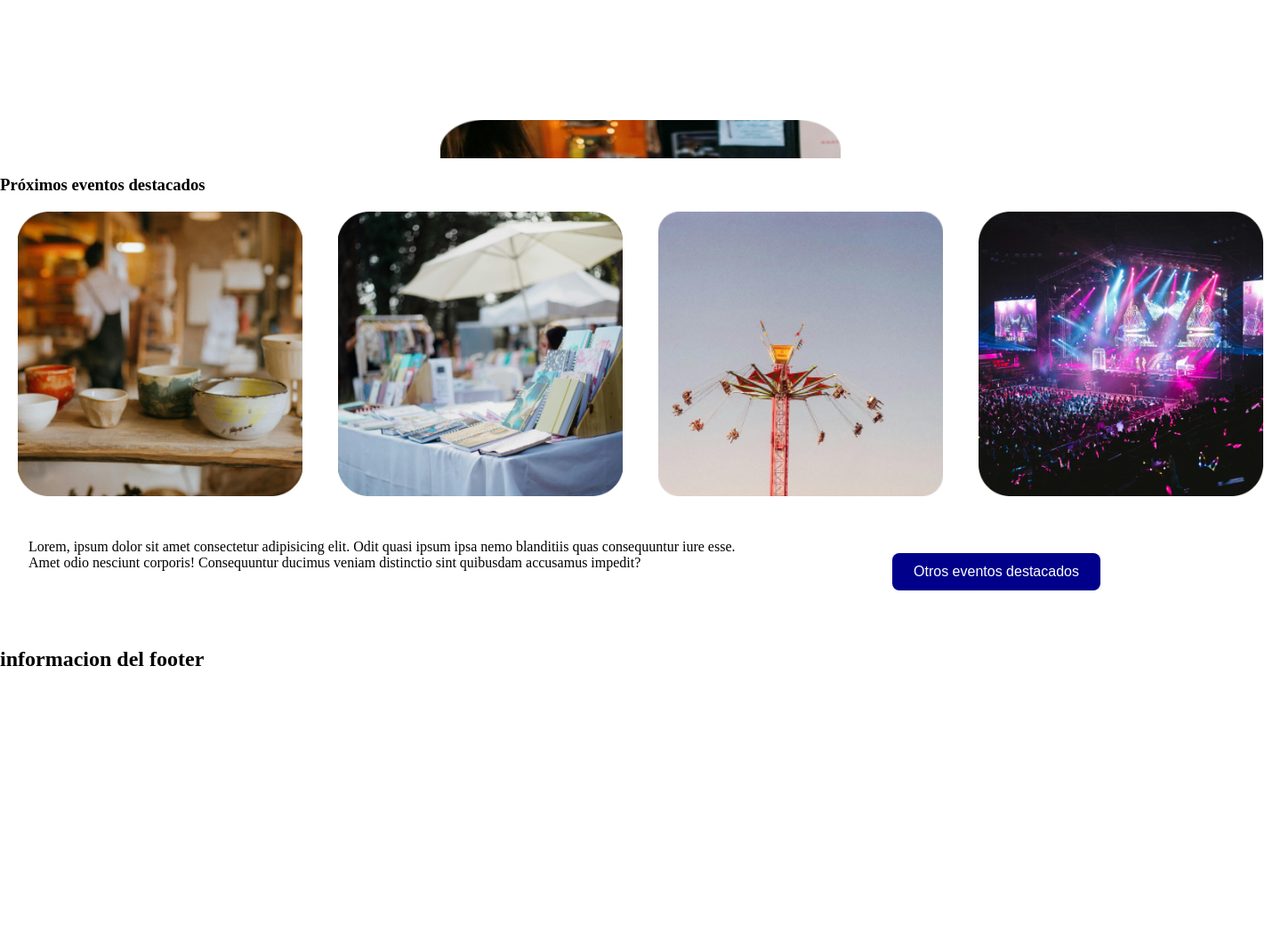
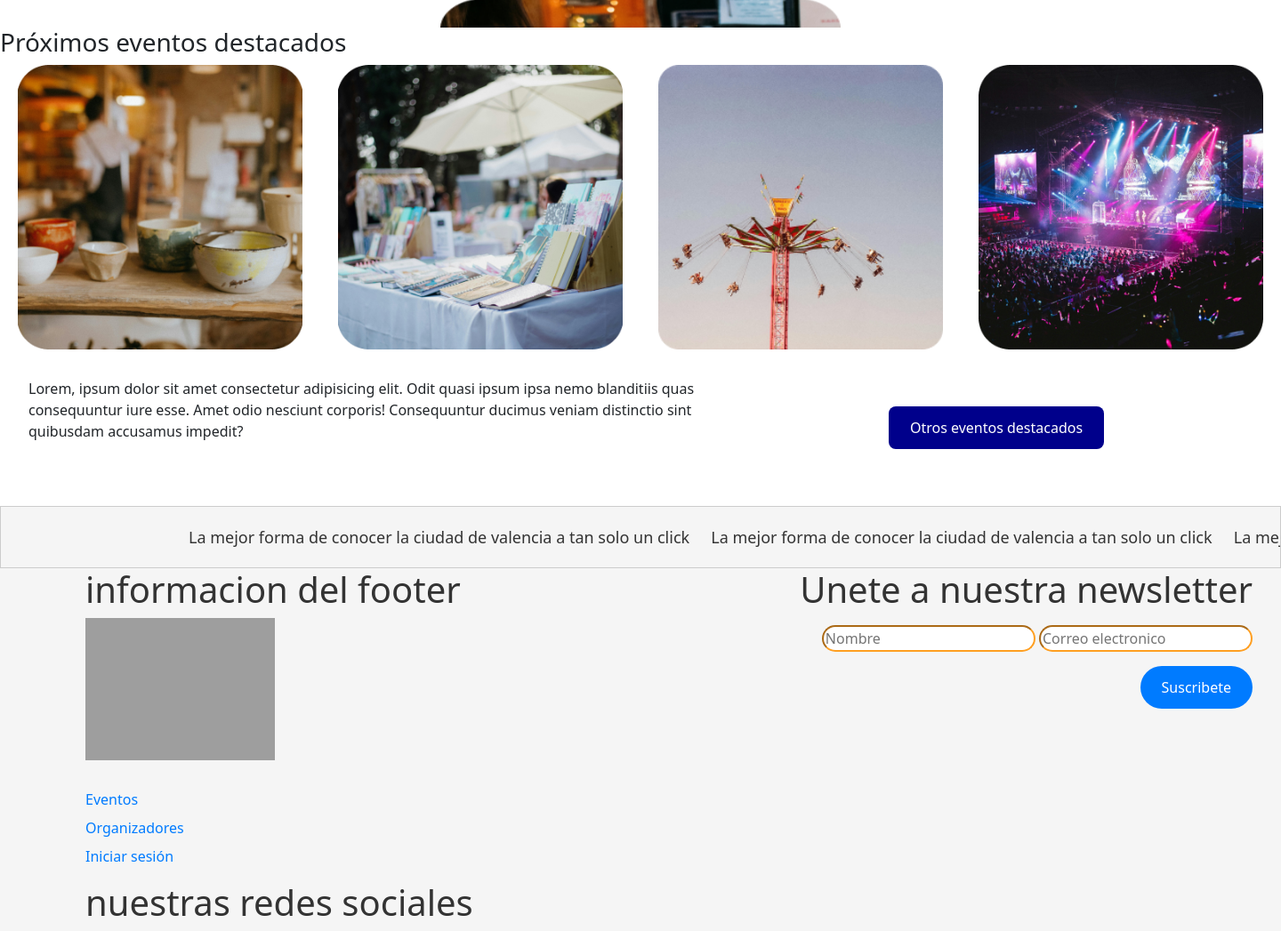
Before and after one commit to QimuDev/Taronvibe, a PHP site: page /main.html in a window 1440 px wide. Shown: the part 2887-3934 px from the top of the page at 89% size. Before the commit the page ends 3636 px from the top, so only its background shows below. Run offline with PHP 8.4, Linux system fonts and the light colour scheme; grey boxes are pictures that could not be loaded.

Commit message:
footer terminado

```diff
--- a/css/main.css
+++ b/css/main.css
@@ -116,28 +116,30 @@ html {
 
 .scroll-container {
   position: relative;
-  overflow: hidden; /* Oculta el contenido que sale del contenedor */
-  white-space: nowrap; /* Evita el salto de línea para el contenido */
-  width: 100%; /* Ancho del contenedor */
-  height: 30px; /* Altura del contenedor ajustable */
-  background-color: #f5f5f5; /* Fondo opcional */
-  border: 1px solid #ccc; /* Borde opcional */
-  margin: 5rem 0;
+  overflow: hidden;
+  white-space: nowrap;
+  width: 100%;
+  height: 70px;
+  background-color: #f5f5f5;
+  border: 1px solid #ccc;
+  display: flex;
+  align-items: center;
 }
 
-/* Contenido que se desplaza */
 .scroll-content {
   display: inline-block;
   white-space: nowrap; /* Evita el salto de línea */
   animation: scroll-horizontal 15s linear infinite; /* Animación */
 }
 
-/* Elementos dentro del scroll */
 .scroll-item {
-  display: inline-block;
+  display: inline-flex; /* Cambia a flex para centrar contenido */
+  justify-content: center; /* Centra horizontalmente */
+  align-items: center; /* Centra verticalmente */
   margin-right: 20px;
   font-size: 18px;
   color: #333;
+  height: 100%; /* Asegura que ocupe toda la altura del contenedor */
 }
 
 /* Animación de desplazamiento */
@@ -149,6 +151,7 @@ html {
     transform: translateX(-100%);
   }
 }
+
 /* scroll final */
 
 /* aventos pasados y activos inicio */
@@ -560,3 +563,112 @@ background-repeat: no-repeat;
 .btn-prox button:hover {
   background-color: navy;
 }
+
+
+/* FOOTER INICIO */
+.footer-container {
+  display: grid;
+  grid-template-columns: 2fr 1fr; /* Información más ancha y newsletter más estrecha */
+  gap: 2rem;
+  background-color: #f5f5f5;
+  color: #333;
+}
+
+/* Sección de Información */
+.info {
+margin-left: 6rem;
+width: 40rem;
+}
+
+.info img {
+  height: 10rem;
+  width: auto;
+  margin-bottom: 1rem;
+}
+
+.info ul {
+  list-style: none;
+  padding: 0;
+  margin: 1rem 0;
+}
+
+.info ul li {
+  margin: 0.5rem 0;
+}
+
+.info ul li a {
+  text-decoration: none;
+  color: #007BFF;
+  transition: color 0.3s ease;
+}
+
+.info ul li a:hover {
+  color: #0056b3;
+}
+
+/* Íconos de Redes Sociales */
+.social-icons a {
+  display: inline-block;
+  margin: 0 0.5rem;
+  font-size: 2rem;
+  color: #007BFF;
+  transition: transform 0.3s ease, color 0.3s ease;
+}
+
+.social-icons a:hover {
+  transform: scale(1.2);
+  color: #0056b3;
+}
+
+/* SECCION NEWSLETTER */
+.newsleter {
+  text-align: end;
+  margin-right: 6rem;
+  width: 40rem;
+}
+
+.newsleter h1 {
+  margin-bottom: 1rem;
+}
+
+.footer-input{
+  display: inline-block;
+  width: 40rem; /* Ancho ajustable */
+}
+
+.footer-input input{
+width: 15rem;
+border-radius: 30px;
+border-color: var(--primary);
+}
+
+.footer-btn button {
+  display: block;
+  background-color: #007BFF;
+  color: #fff;
+  padding: 0.75rem 1.5rem;
+  border: none;
+  border-radius: 40rem;
+  font-size: 1rem;
+  cursor: pointer;
+  margin: 1rem 0 0 auto; /* Alinea el botón a la derecha */
+  transition: background-color 0.3s ease;
+}
+
+.footer-btn button:hover {
+  background-color: #0056b3;
+}
+
+/* Responsivo */
+@media (max-width: 768px) {
+  .footer-container {
+    grid-template-columns: 1fr; /* Cambia a una columna en pantallas pequeñas */
+  }
+  .newsletter {
+    text-align: center; /* Centra la newsletter en pantallas pequeñas */
+  }
+  .newsletter input,
+  .newsletter button {
+    margin: 0.5rem auto; /* Centra los elementos */
+  }
+}
--- a/main.html
+++ b/main.html
@@ -3,6 +3,12 @@
   <head>
     <meta charset="UTF-8" />
     <meta name="viewport" content="width=device-width, initial-scale=1.0" />
+    <link
+      href="https://cdn.jsdelivr.net/npm/bootstrap@5.3.3/dist/css/bootstrap.min.css"
+      rel="stylesheet"
+      integrity="sha384-QWTKZyjpPEjISv5WaRU9OFeRpok6YctnYmDr5pNlyT2bRjXh0JMhjY6hW+ALEwIH"
+      crossorigin="anonymous"
+    />
     <link rel="stylesheet" href="./css/main.css" />
     <title>Taron vibe inicio</title>
   </head>
@@ -132,6 +138,7 @@
         </div>
         <div class="galery-button"><button>Ver mas eventos</button></div>
       </section>
+    </section>
 
     <!--seccion de comentarios aleatorios de los clientes   -->
     <section class="comments-container">
@@ -144,10 +151,10 @@
           />
           <h3>luz</h3>
           <p>
-              Lorem, ipsum dolor sit amet consectetur adipisicing elit.
-              Cupiditate vero ipsum labore sequi est necessitatibus a atque quas
-              maiores dolores quod inventore incidunt quam consequatur quasi
-              voluptatum, perferendis commodi harum?
+            Lorem, ipsum dolor sit amet consectetur adipisicing elit. Cupiditate
+            vero ipsum labore sequi est necessitatibus a atque quas maiores
+            dolores quod inventore incidunt quam consequatur quasi voluptatum,
+            perferendis commodi harum?
           </p>
         </div>
         <div class="comment">
@@ -171,9 +178,9 @@
           <h3>Angie</h3>
           <p>
             Lorem, ipsum dolor sit amet consectetur adipisicing elit. Quidem
-              ipsa, deserunt, voluptatibus ab impedit magnam ut similique
-              quaerat ipsam vel, reiciendis corrupti illo dignissimos earum modi
-              iure nam delectus tempore?
+            ipsa, deserunt, voluptatibus ab impedit magnam ut similique quaerat
+            ipsam vel, reiciendis corrupti illo dignissimos earum modi iure nam
+            delectus tempore?
           </p>
         </div>
         <div class="comment">
@@ -234,28 +241,74 @@
           <div class="proximos-img b"></div>
           <div class="proximos-img c"></div>
           <div class="proximos-img d"></div>
-
         </div>
       </div>
       <div class="contenido-prox">
-          <P>Lorem, ipsum dolor sit amet consectetur adipisicing elit. Odit quasi ipsum ipsa nemo blanditiis quas consequuntur iure esse. Amet odio nesciunt corporis! Consequuntur ducimus veniam distinctio sint quibusdam accusamus impedit? </P>
+        <p>
+          Lorem, ipsum dolor sit amet consectetur adipisicing elit. Odit quasi
+          ipsum ipsa nemo blanditiis quas consequuntur iure esse. Amet odio
+          nesciunt corporis! Consequuntur ducimus veniam distinctio sint
+          quibusdam accusamus impedit?
+        </p>
         <div class="btn-prox">
           <button>Otros eventos destacados</button>
         </div>
       </div>
     </section>
 
+    <div class="scroll-container">
+      <div class="scroll-content">
+        <div class="scroll-item">
+          La mejor forma de conocer la ciudad de valencia a tan solo un click
+        </div>
+        <div class="scroll-item">
+          La mejor forma de conocer la ciudad de valencia a tan solo un click
+        </div>
+        <div class="scroll-item">
+          La mejor forma de conocer la ciudad de valencia a tan solo un click
+        </div>
+      </div>
+      <div class="scroll-content">
+        <div class="scroll-item">
+          La mejor forma de conocer la ciudad de valencia a tan solo un click
+        </div>
+        <div class="scroll-item">
+          La mejor forma de conocer la ciudad de valencia a tan solo un click
+        </div>
+        <div class="scroll-item">
+          La mejor forma de conocer la ciudad de valencia a tan solo un click
+        </div>
+      </div>
+    </div>
+
     <!-- footer de la pagina -->
     <footer>
       <div class="footer-container">
+        <div class="info">
           <h1>informacion del footer</h1>
-          <div class="info"></div>
-          <div class="contacto"></div>
+          <img src="./img/main/icons/TARONVIBE Logo.svg" alt="logoFooter" />
+          <ul>
+            <li><a href="#">Eventos</a></li>
+            <li><a href="#">Organizadores</a></li>
+            <li><a href="#">Iniciar sesión</a></li>
+          </ul>
+            <h1>nuestras redes sociales</h1>
+            <a href="#"><i class="fab fa-facebook-f facebook-bg"></i></a>
+            <a href="#"><i class="fab fa-twitter twitter-bg"></i></a>
+            <a href="#"><i class="fab fa-google-plus-g google-bg"></i></a>
+
+        </div>
+        <div class="newsleter">
+          <h1>Unete a nuestra newsletter</h1>
+          <div class="footer-input">
+            <input type="text" placeholder="Nombre" />
+            <input type="text" placeholder="Correo electronico" />
+          </div>
+          <div class="footer-btn"><button>Suscribete</button></div>
+        </div>
       </div>
     </footer>
 
-      <div class="images-contianer"></div>
-    </section>
     <script src="js/main.js"></script>
   </body>
 </html>
```
Lines whose indentation alone changed are shown as unchanged.
